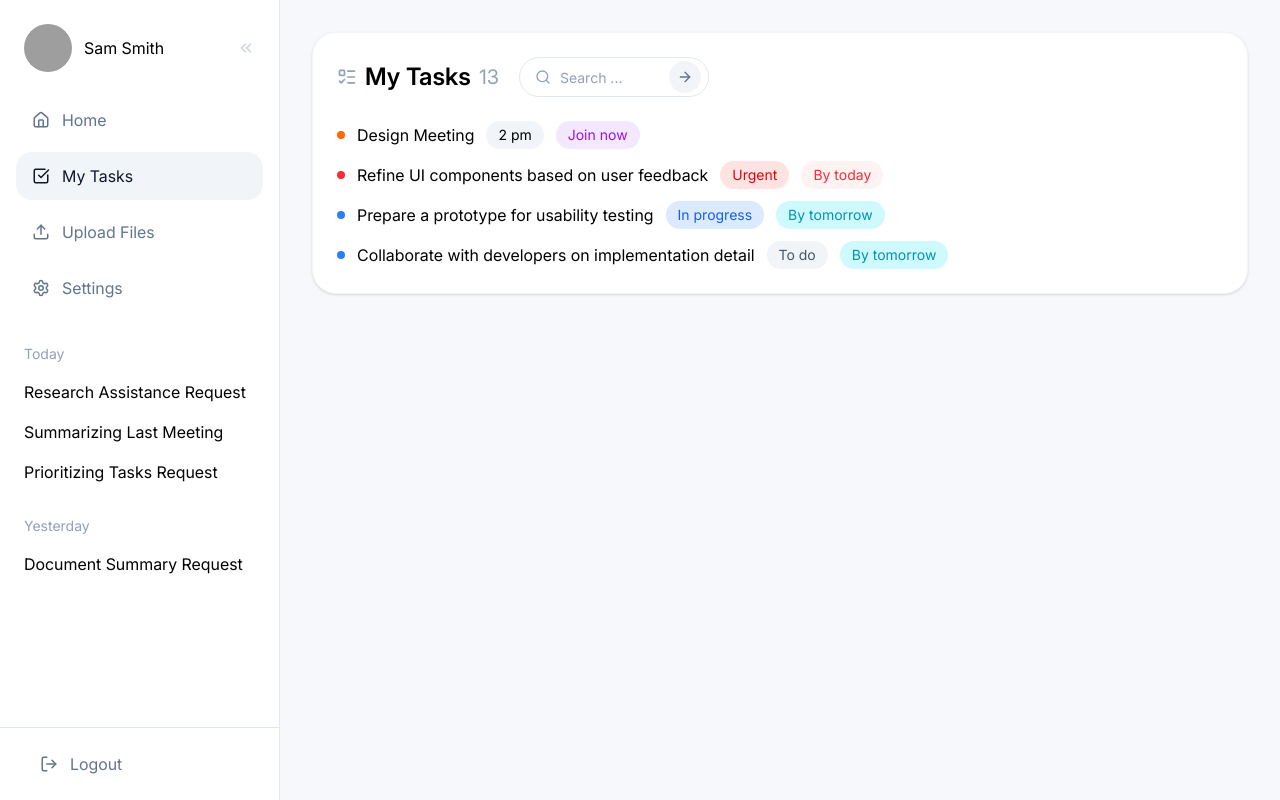
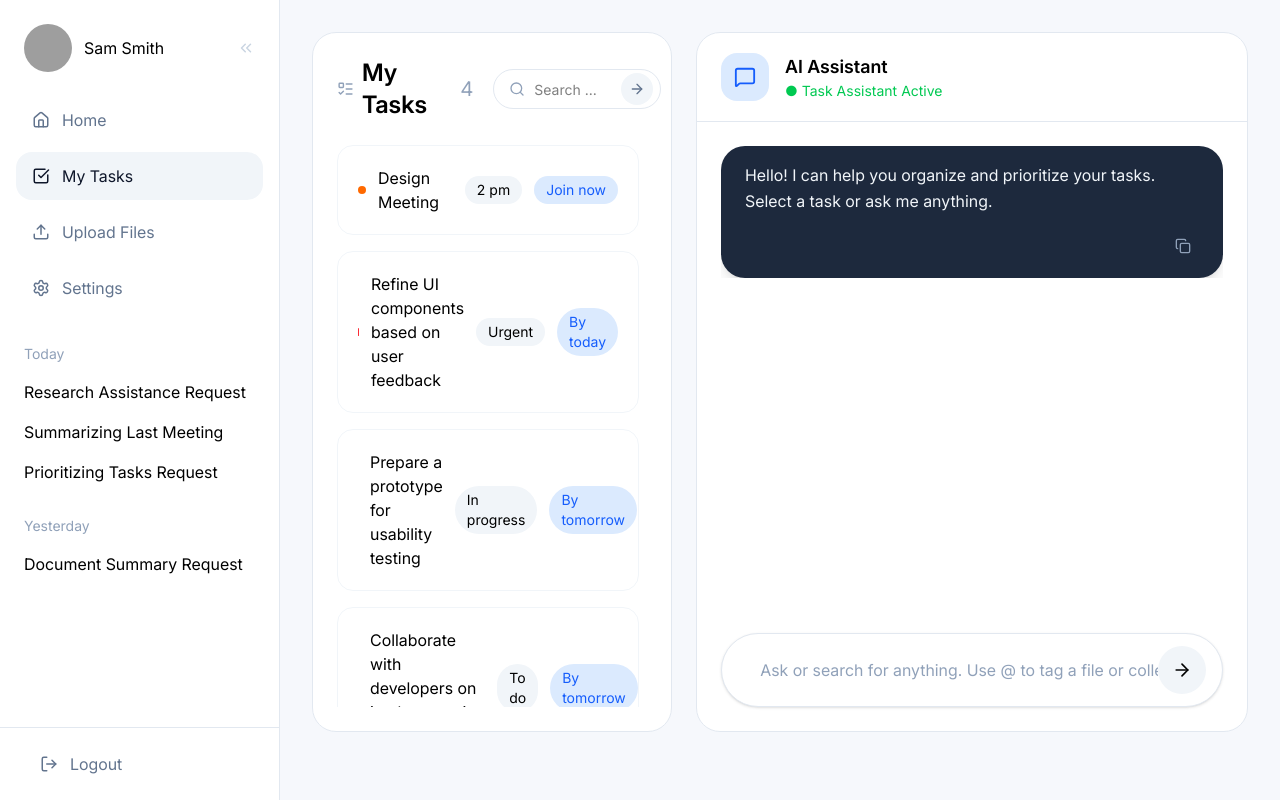
Before and after one commit to elmira-orooji/advanced-rag-system, a React (Vite) app in the folder frontend/my-rag-app/: page /home in a window 1280 px wide. Both pictures are taken after a click on the button "My Tasks". Built offline with nearby package versions, Linux system fonts and the light colour scheme; grey boxes are pictures that could not be loaded.

Commit message:
redesign-Design ui my task like upload file section

```diff
--- a/frontend/my-rag-app/src/pages/TasksPage.tsx
+++ b/frontend/my-rag-app/src/pages/TasksPage.tsx
@@ -1,31 +1,148 @@
+// src/pages/TasksPage.tsx
+
+import { useState } from "react";
+import { motion } from "framer-motion";
 import {
   ArrowRight,
   ListTodo,
   Search,
+  MessageSquare,
 } from "lucide-react";
 
+import ChatWindow from "../components/ChatWindow";
+import ChatInput from "../components/ChatInput";
+
+import type {
+  ChatMessage,
+} from "../types/chat";
+
+const initialMessages: ChatMessage[] = [
+  {
+    id: "1",
+    role: "assistant",
+    content:
+      "Hello! I can help you organize and prioritize your tasks. Select a task or ask me anything.",
+    createdAt: new Date().toISOString(),
+  },
+];
+
 export default function TasksPage() {
+  const [messages, setMessages] =
+    useState<ChatMessage[]>(
+      initialMessages
+    );
+
+  const [isThinking, setIsThinking] =
+    useState(false);
+
+  const handleSend = (
+    message: string
+  ) => {
+    const userMessage: ChatMessage = {
+      id: crypto.randomUUID(),
+      role: "user",
+      content: message,
+      createdAt:
+        new Date().toISOString(),
+    };
+
+    setMessages((prev) => [
+      ...prev,
+      userMessage,
+    ]);
+
+    setIsThinking(true);
+
+    setTimeout(() => {
+      const assistantMessage: ChatMessage =
+        {
+          id: crypto.randomUUID(),
+
+          role: "assistant",
+
+          content: `I understand. Regarding "${message}", here's my recommendation:\n\n• Break the task into smaller steps.\n• Prioritize based on urgency and impact.\n• Set realistic deadlines.\n• Track progress regularly.`,
+
+          createdAt:
+            new Date().toISOString(),
+        };
+
+      setMessages((prev) => [
+        ...prev,
+        assistantMessage,
+      ]);
+
+      setIsThinking(false);
+    }, 1200);
+  };
+
   return (
-    <div className="p-8 h-full overflow-y-auto">
+    <motion.div
+      initial={{
+        opacity: 0,
+        y: 20,
+        filter: "blur(8px)",
+      }}
+      animate={{
+        opacity: 1,
+        y: 0,
+        filter: "blur(0px)",
+      }}
+      transition={{
+        duration: 0.5,
+      }}
+      className="flex-1 p-8 overflow-hidden"
+    >
+      <div className="grid grid-cols-5 gap-6 h-full">
 
+        {/* Left Side */}
         <div
           className="
-          rounded-3xl
-          bg-white
-          p-6
-          border
-          border-slate-100
-          shadow-sm
-          space-y-3
+            col-span-2
+            flex
+            flex-col
+            h-[calc(100vh-100px)]
           "
         >
+          <div
+            className="
+              bg-white
+              rounded-3xl
+              border
+              border-slate-200
+              p-6
 
-        {/* Task Header */}
-        <div className="flex items-center justify-between mb-6">
+              flex
+              flex-col
 
-          <div className="flex items-center gap-5">
-
-            <h2 className="text-2xl font-semibold flex items-center gap-2">
+              flex-1
+              min-h-0
+            "
+          >
+            {/* Header */}
+            <div
+              className="
+                flex
+                items-center
+                justify-between
+                mb-6
+              "
+            >
+              <div
+                className="
+                  flex
+                  items-center
+                  gap-5
+                "
+              >
+                <h2
+                  className="
+                    text-2xl
+                    font-semibold
+                    flex
+                    items-center
+                    gap-2
+                  "
+                >
                   <ListTodo
                     size={20}
                     className="text-slate-400"
@@ -35,13 +152,18 @@ export default function TasksPage() {
                     My Tasks
                   </span>
 
-              <span className="text-slate-400 font-normal text-xl">
-                13
+                  <span
+                    className="
+                      text-slate-400
+                      font-normal
+                      text-xl
+                    "
+                  >
+                    4
                   </span>
                 </h2>
 
                 <div className="relative w-[190px]">
-
                   <Search
                     size={16}
                     className="
@@ -59,15 +181,13 @@ export default function TasksPage() {
                       w-full
                       h-10
                       rounded-full
-                  border border-slate-200
+                      border
+                      border-slate-200
                       bg-white
                       pl-10
                       pr-10
                       text-sm
-                  placeholder:text-slate-400
                       outline-none
-                  focus:ring-2
-                  focus:ring-slate-100
                     "
                   />
 
@@ -89,8 +209,7 @@ export default function TasksPage() {
                       justify-center
 
                       hover:bg-slate-200
-                  transition-all
-                  duration-300
+                      transition
                     "
                   >
                     <ArrowRight
@@ -98,81 +217,252 @@ export default function TasksPage() {
                       className="text-slate-500"
                     />
                   </button>
-
+                </div>
+              </div>
             </div>
 
+            {/* Tasks */}
+            <div
+              className="
+                flex-1
+                overflow-y-auto
+                space-y-4
+                pr-2
+              "
+            >
+              {[
+                {
+                  title:
+                    "Design Meeting",
+                  badge1: "2 pm",
+                  badge2:
+                    "Join now",
+                  color:
+                    "bg-orange-500",
+                },
+
+                {
+                  title:
+                    "Refine UI components based on user feedback",
+
+                  badge1:
+                    "Urgent",
+
+                  badge2:
+                    "By today",
+
+                  color:
+                    "bg-red-500",
+                },
+
+                {
+                  title:
+                    "Prepare a prototype for usability testing",
+
+                  badge1:
+                    "In progress",
+
+                  badge2:
+                    "By tomorrow",
+
+                  color:
+                    "bg-blue-500",
+                },
+
+                {
+                  title:
+                    "Collaborate with developers on implementation detail",
+
+                  badge1:
+                    "To do",
+
+                  badge2:
+                    "By tomorrow",
+
+                  color:
+                    "bg-cyan-500",
+                },
+              ].map(
+                (
+                  task,
+                  index
+                ) => (
+                  <div
+                    key={index}
+                    className="
+                      rounded-2xl
+                      border
+                      border-slate-100
+                      p-5
+
+                      hover:shadow-md
+                      hover:-translate-y-1
+
+                      transition-all
+                      duration-300
+
+                      cursor-pointer
+                    "
+                  >
+                    <div
+                      className="
+                        flex
+                        items-center
+                        gap-3
+                      "
+                    >
+                      <div
+                        className={`
+                          w-2
+                          h-2
+                          rounded-full
+                          ${task.color}
+                        `}
+                      />
+
+                      <span className="flex-1">
+                        {task.title}
+                      </span>
+
+                      <span
+                        className="
+                          rounded-full
+                          bg-slate-100
+                          px-3
+                          py-1
+                          text-sm
+                        "
+                      >
+                        {task.badge1}
+                      </span>
+
+                      <span
+                        className="
+                          rounded-full
+                          bg-blue-100
+                          text-blue-600
+                          px-3
+                          py-1
+                          text-sm
+                        "
+                      >
+                        {task.badge2}
+                      </span>
+                    </div>
+                  </div>
+                )
+              )}
+            </div>
+          </div>
         </div>
 
+        {/* Right Side */}
+        <div className="col-span-3 h-full">
+          <div
+            className="
+              bg-white
+              rounded-3xl
+              border
+              border-slate-200
+
+              h-full
+
+              flex
+              flex-col
+            "
+          >
+            {/* Header */}
+            <div
+              className="
+                px-6
+                py-5
+
+                border-b
+                border-slate-200
+
+                flex
+                items-center
+                gap-4
+              "
+            >
+              <div
+                className="
+                  w-12
+                  h-12
+
+                  rounded-2xl
+
+                  bg-blue-100
+
+                  flex
+                  items-center
+                  justify-center
+                "
+              >
+                <MessageSquare
+                  size={22}
+                  className="text-blue-600"
+                />
               </div>
 
-        {/* Task 1 */}
-        <div className="flex items-center gap-3">
-          <div className="w-2 h-2 rounded-full bg-orange-500" />
+              <div>
+                <h2
+                  className="
+                    font-semibold
+                    text-lg
+                  "
+                >
+                  AI Assistant
+                </h2>
 
-          <span>Design Meeting</span>
-
-          <span className="rounded-full bg-slate-100 px-3 py-1 text-sm">
-            2 pm
-          </span>
-
-          <span className="rounded-full bg-purple-100 text-purple-600 px-3 py-1 text-sm">
-            Join now
-          </span>
+                <p
+                  className="
+                    text-green-500
+                    text-sm
+                  "
+                >
+                  ● Task Assistant Active
+                </p>
+              </div>
             </div>
 
-        {/* Task 2 */}
-        <div className="flex items-center gap-3">
-          <div className="w-2 h-2 rounded-full bg-red-500" />
-
-          <span>
-            Refine UI components based on user feedback
-          </span>
-
-          <span className="rounded-full bg-red-100 text-red-600 px-3 py-1 text-sm">
-            Urgent
-          </span>
-
-          <span className="rounded-full bg-red-50 text-red-500 px-3 py-1 text-sm">
-            By today
-          </span>
+            {/* Chat */}
+            <div
+              className="
+                flex-1
+                overflow-hidden
+                p-6
+              "
+            >
+              <ChatWindow
+                messages={
+                  messages
+                }
+                isThinking={
+                  isThinking
+                }
+              />
             </div>
 
-        {/* Task 3 */}
-        <div className="flex items-center gap-3">
-          <div className="w-2 h-2 rounded-full bg-blue-500" />
-
-          <span>
-            Prepare a prototype for usability testing
-          </span>
-
-          <span className="rounded-full bg-blue-100 text-blue-600 px-3 py-1 text-sm">
-            In progress
-          </span>
-
-          <span className="rounded-full bg-cyan-100 text-cyan-600 px-3 py-1 text-sm">
-            By tomorrow
-          </span>
+            {/* Input */}
+            <div
+              className="
+                px-6
+                pb-6
+              "
+            >
+              <ChatInput
+                disabled={
+                  isThinking
+                }
+                onSend={
+                  handleSend
+                }
+              />
             </div>
-
-        {/* Task 4 */}
-        <div className="flex items-center gap-3">
-          <div className="w-2 h-2 rounded-full bg-blue-500" />
-
-          <span>
-            Collaborate with developers on implementation detail
-          </span>
-
-          <span className="rounded-full bg-slate-100 text-slate-600 px-3 py-1 text-sm">
-            To do
-          </span>
-
-          <span className="rounded-full bg-cyan-100 text-cyan-600 px-3 py-1 text-sm">
-            By tomorrow
-          </span>
           </div>
-
         </div>
-
       </div>
+    </motion.div>
   );
 }
```
Lines whose indentation alone changed are shown as unchanged.
